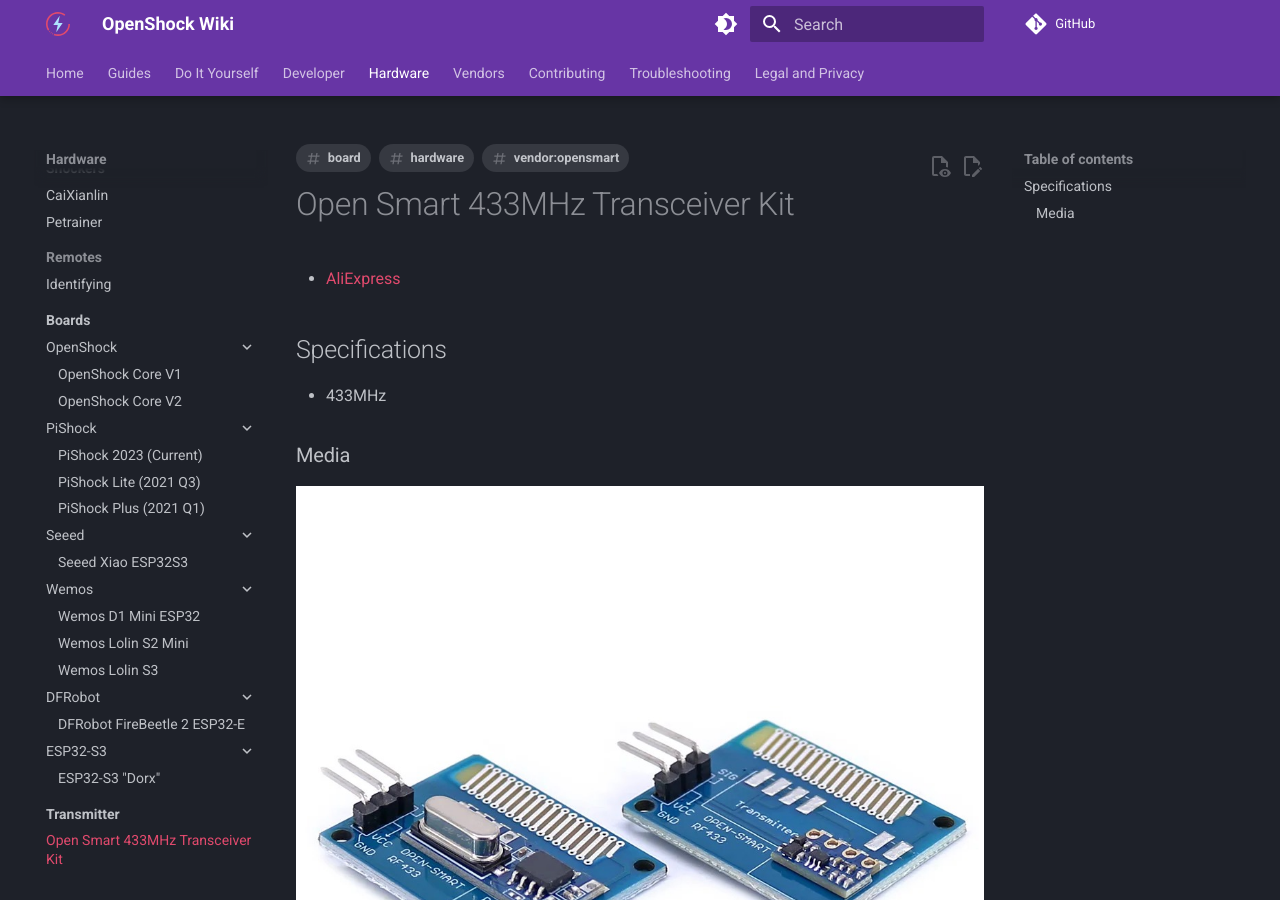
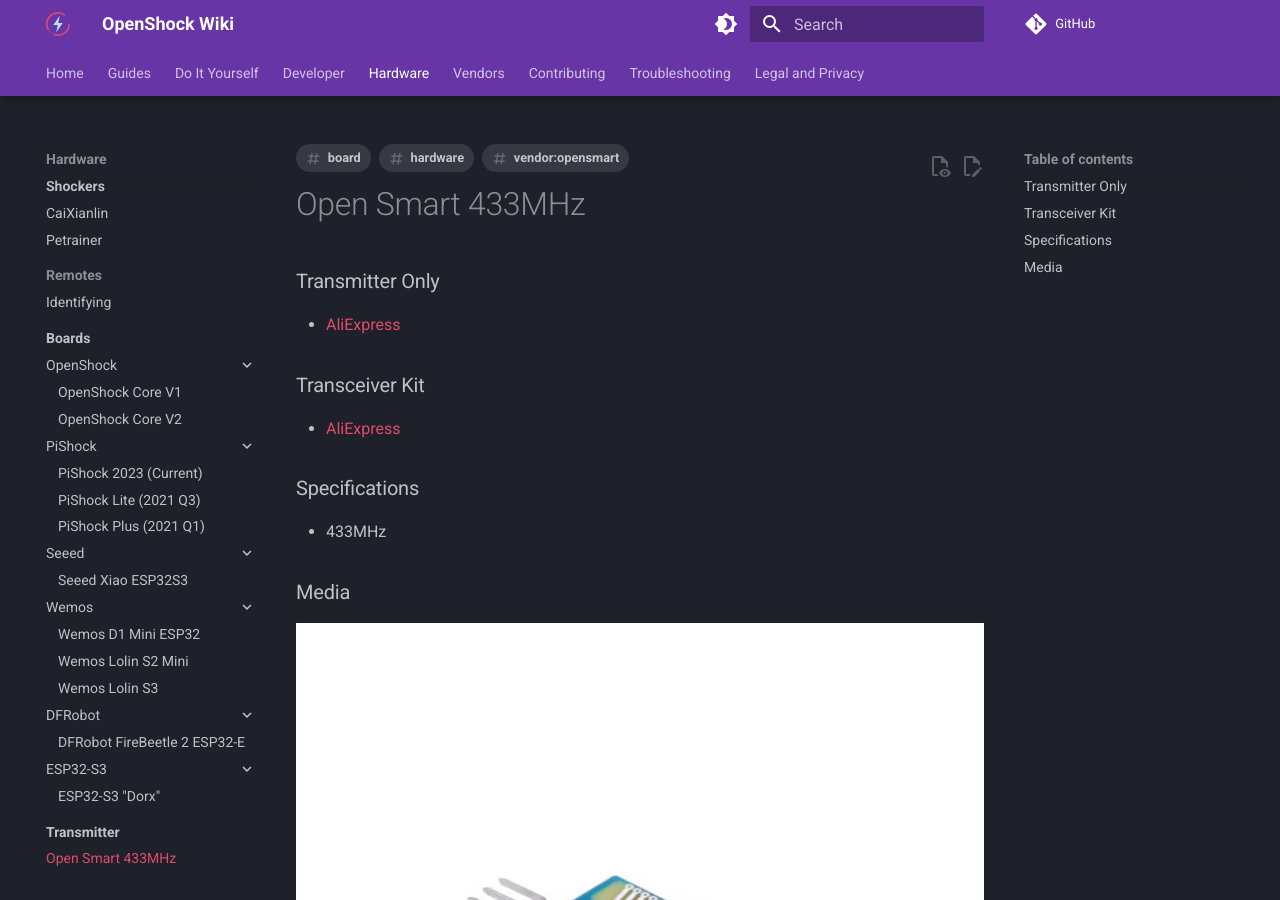
Before and after one commit to OpenShock/Wiki, an MkDocs documentation site: the page built from docs/hardware/transmitter/china/open-smart.md, in a window 1280 px wide and 900 px high. Built offline with MkDocs 1.6.1 and Material for MkDocs 9.7.7, drawn with Linux system fonts in a browser that asks for light colours; comment, search, counter and statistics services are not loaded.

Commit message:
Open-smart has a transmitter only sku now (#80)
* update hardware info to open-smart's transmitter only sku

* Fix aliexpress link, and add transceiver kit as alternative

---------

Co-authored-by: Luc <luc@luc.cat>

```diff
--- a/docs/hardware/transmitter/china/open-smart.md
+++ b/docs/hardware/transmitter/china/open-smart.md
@@ -5,13 +5,21 @@
     - vendor:opensmart
 ---
 
-# Open Smart 433MHz Transceiver Kit
+# Open Smart 433MHz
+
+### Transmitter Only
+
+- [AliExpress](https://www.aliexpress.com/item/3256807953643815.html)
+
+### Transceiver Kit
 
 - [AliExpress](https://www.aliexpress.com/item/32820610184.html)
 
-## Specifications
+
+### Specifications
 
 - 433MHz
 
 ### Media
-![Transmitter and Reciever](../../../static/transmitters/opensmart-transmitter.jpg)
+![Transmitter](../../../static/transmitters/opensmart-transmitter.jpg)
+![Transmitter & Receiver](../../../static/transmitters/opensmart-transmitter-receiver.jpg)
```
Also changed, not shown: docs/hardware/transmitter/index.md (+0 -3 lines), docs/static/transmitters/opensmart-transmitter-receiver.jpg (added), docs/static/transmitters/opensmart-transmitter.jpg.
